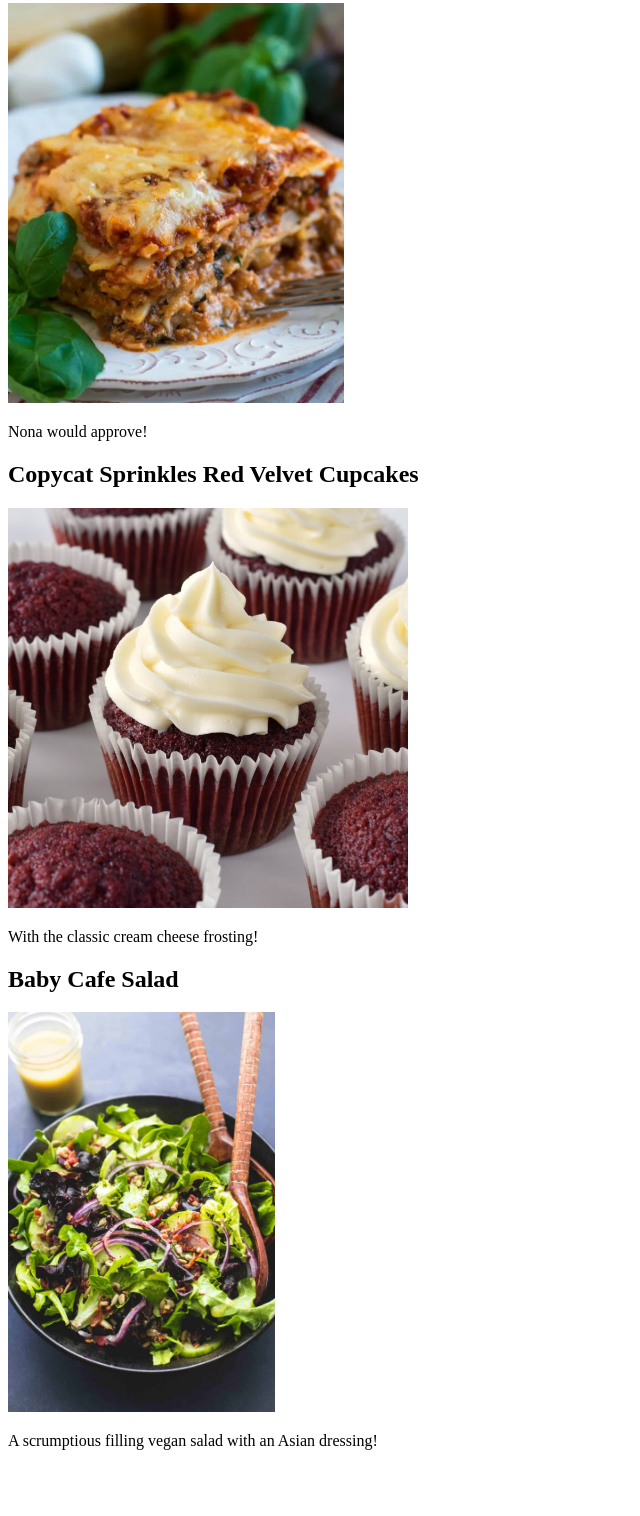
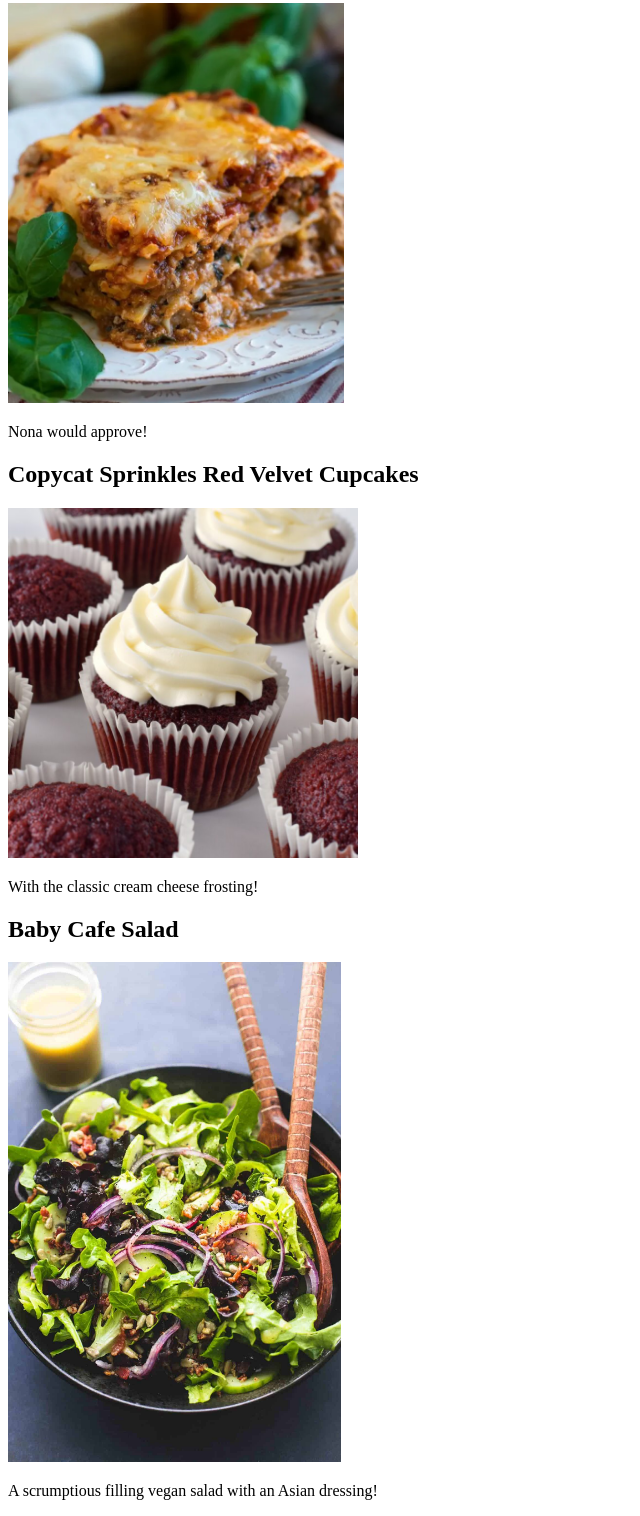
Before and after one commit to chi-inkris/odin-recipes, a plain HTML site: page index.html in a window 1280 px wide. Shown: the part 124-1640 px from the top of the page, without its empty margins (0-640 px from the left). Before the commit the page ends 1590 px from the top, so only its background shows below. Drawn offline with Linux system fonts and the light colour scheme.

Commit message:
changing pics again

```diff
--- a/index.html
+++ b/index.html
@@ -14,11 +14,11 @@
         <p>Nona would approve!</p>
 
         <h2>Copycat Sprinkles Red Velvet Cupcakes</h2>
-        <a href="recipes/Red-velvet-cupcakes.html"><img src="links and images/Red-Velvet-Cupcakes.jpeg" height='400px'></a>
+        <a href="recipes/Red-velvet-cupcakes.html"><img src="links and images/Red-Velvet-Cupcakes.jpeg" height='350px'></a>
         <p>With the classic cream cheese frosting!</p>
 
         <h2>Baby Cafe Salad</h2>
-        <a href="recipes/baby-cafe-salad.html"><img src="links and images/baby-cafe-salad.jpeg" height='400px'></a>
+        <a href="recipes/baby-cafe-salad.html"><img src="links and images/baby-cafe-salad.jpeg" height='500px'></a>
         <p>A scrumptious filling vegan salad with an Asian dressing!</p>
     </div>
 </body>
```
Also changed, not shown: recipes/Red-velvet-cupcakes.html (+1 -1 lines), recipes/baby-cafe-salad.html (+2 -2 lines), links and images/baby-cafe-salad-2.jpeg, 1 other file.
